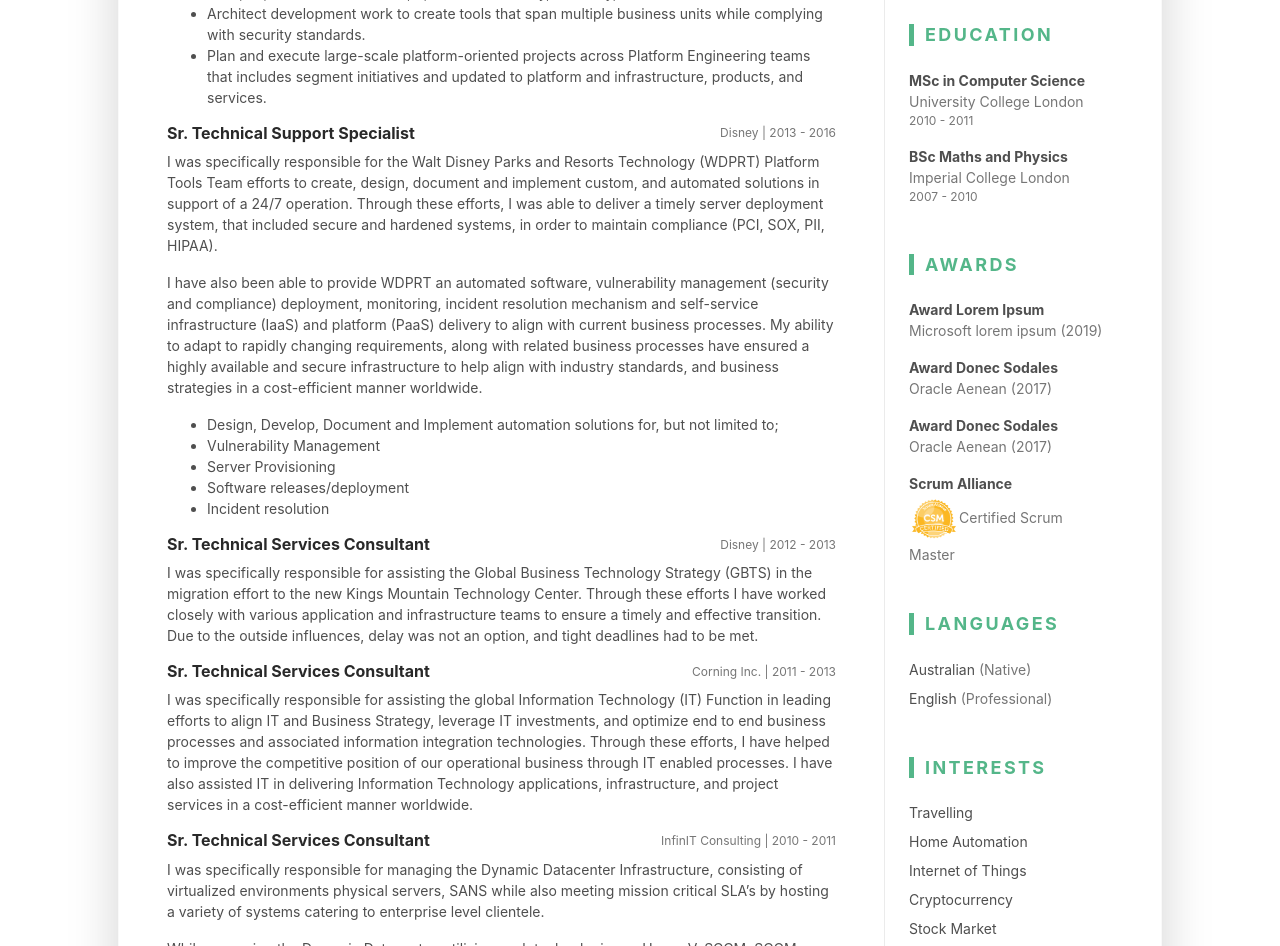
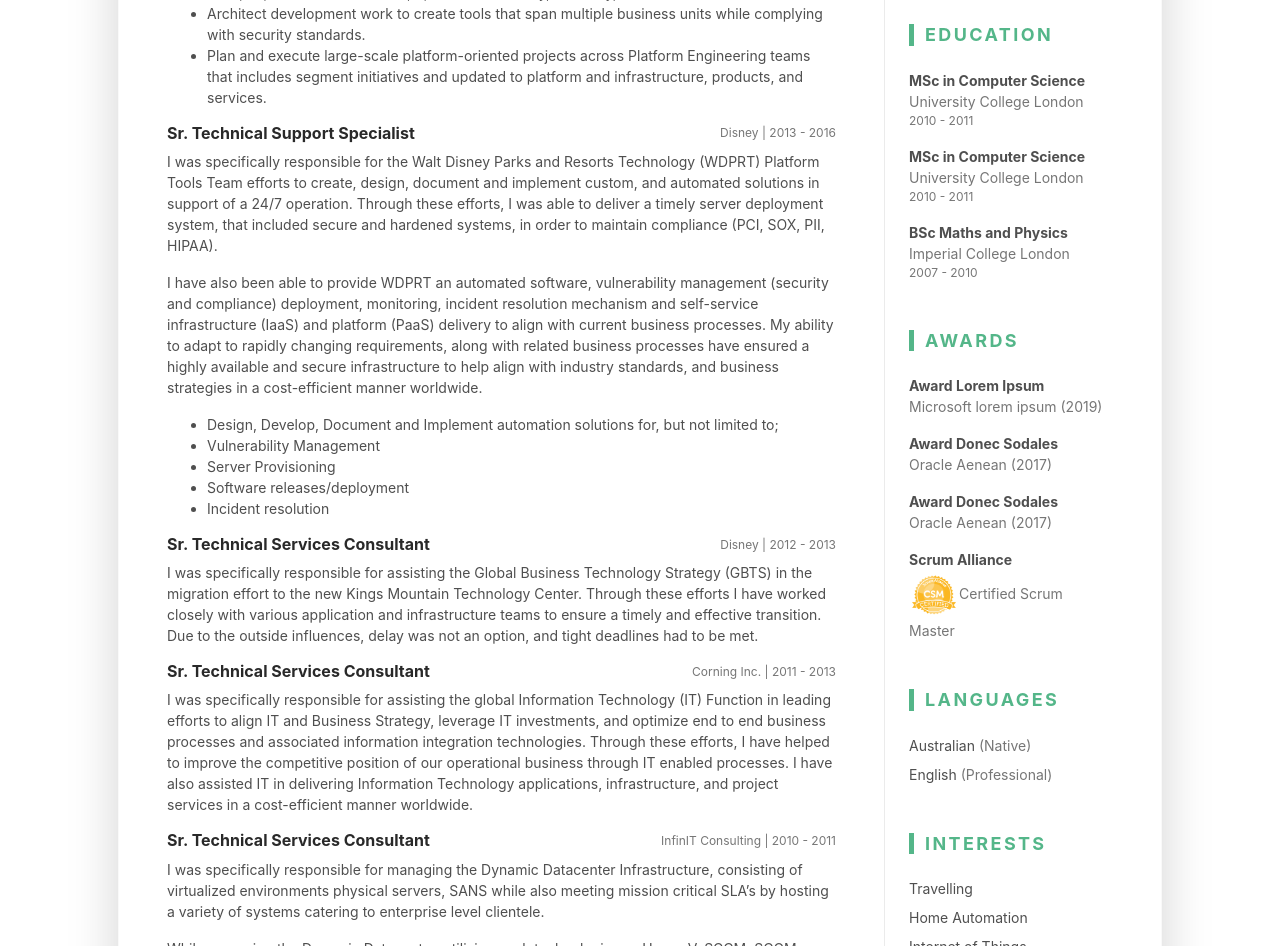
Before and after one commit to GarrethBritton/GarrethBritton, a plain HTML site: page index.html in a window 1280 px wide. Shown: the part 1023-1969 px from the top of the page. Drawn offline with Linux system fonts and the light colour scheme.

Commit message:
Update index.html

```diff
--- a/index.html
+++ b/index.html
@@ -283,6 +283,11 @@
 												<div class="resume-degree-org text-muted">University College London</div>
 												<div class="resume-degree-time text-muted">2010 - 2011</div>
 											</li>
+											<li class="mb-3">
+												<div class="resume-degree font-weight-bold">MSc in Computer Science</div>
+												<div class="resume-degree-org text-muted">University College London</div>
+												<div class="resume-degree-time text-muted">2010 - 2011</div>
+											</li>
 											<li>
 												<div class="resume-degree font-weight-bold">BSc Maths and Physics</div>
 												<div class="resume-degree-org text-muted">Imperial College London</div>
@@ -305,7 +310,7 @@
 												<div class="font-weight-bold">Award Donec Sodales</div>
 												<div class="text-muted">Oracle Aenean (2017)</div>
 											</li>
-											<li class="mb-3">
+											<li>
 												<div class="font-weight-bold">Scrum Alliance</div>
 												<div class="text-muted"><img src="assets/images/seal-csm.png" alt="image" style="width:50px">Certified Scrum Master</div>
 											</li>
```
